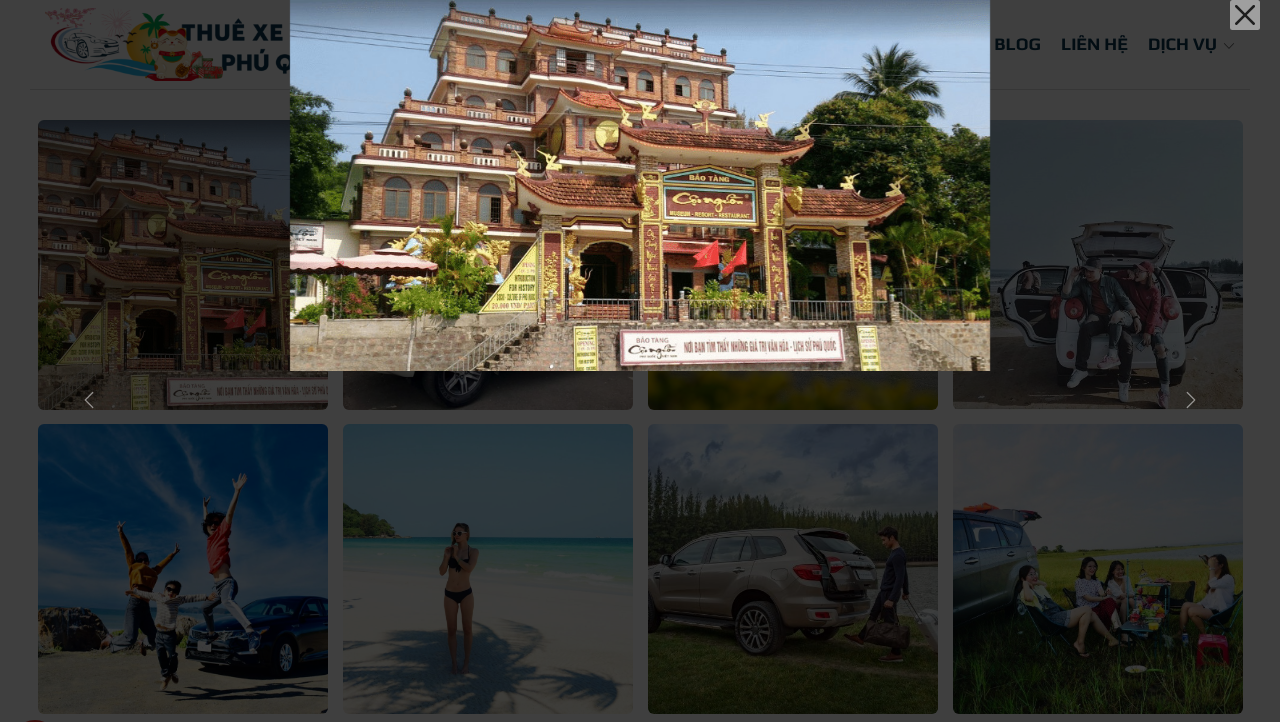
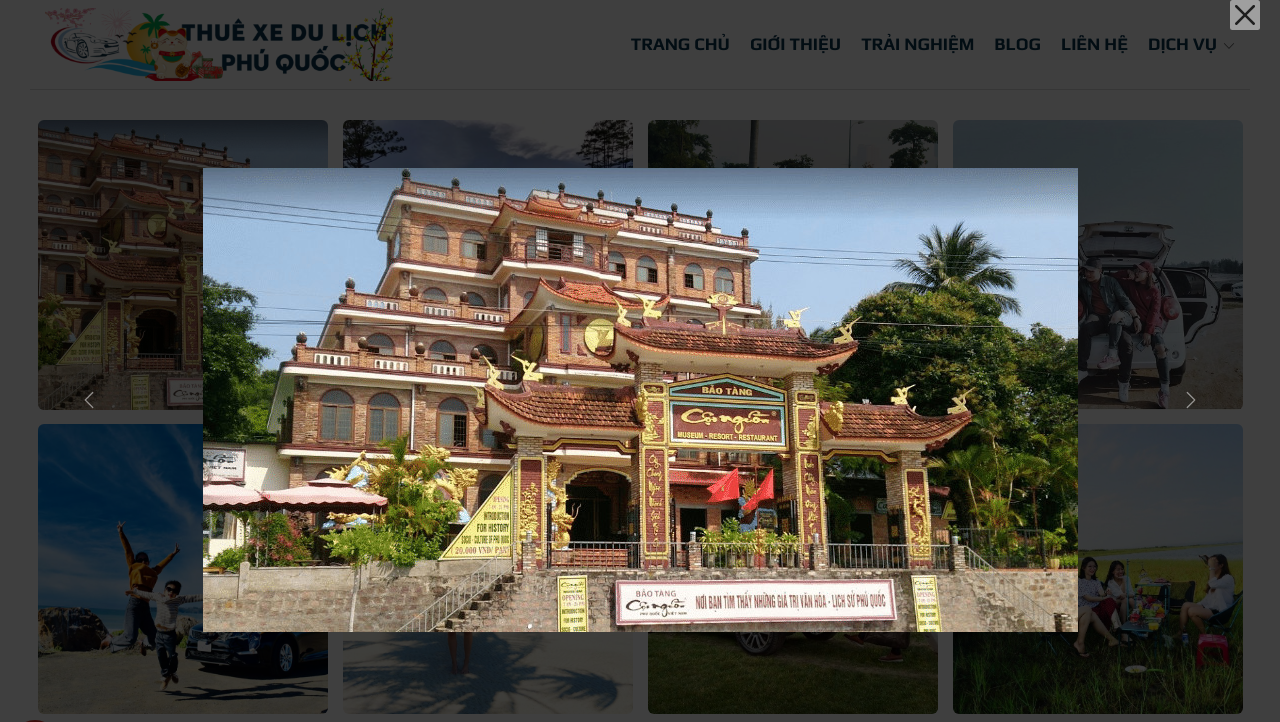
Before and after one commit to DucTien2003/dat_ve_xe, a plain HTML site: page experience.html in a window 1280 px wide. Both pictures are taken after a click on the picture 182 px from the left and 265 px from the top of the page. Shown: the top 722 px of the page. Drawn offline with nearby package versions, Linux system fonts and the light colour scheme.

Commit message:
release-3

```diff
--- a/assets/experience.css
+++ b/assets/experience.css
@@ -15,11 +15,6 @@
 }
 
 /* Modal */
-.wraper-modal {
-  /* width: 100%;
-  height: 100%;
-  justify-content: space-between; */
-}
 
 .modal-dialog {
   max-width: none;
@@ -45,6 +40,12 @@
   max-width: 80%;
 }
 
+.carousel-item {
+  position: fixed;
+  top: 50%;
+  transform: translateY(-50%);
+}
+
 .modal__derection {
   position: fixed;
   top: 50%;
--- a/experience.html
+++ b/experience.html
@@ -340,7 +340,6 @@
       aria-labelledby="exampleModalLabel"
       aria-hidden="true"
     >
-      <span class="wraper-modal d-flex">
       <div class="modal-dialog">
         <div class="modal-content">
           <button
@@ -516,7 +515,6 @@
           </div>
         </div>
       </div>
-      </span>
     </div>
   </body>
 
```
Lines whose indentation alone changed are shown as unchanged.
